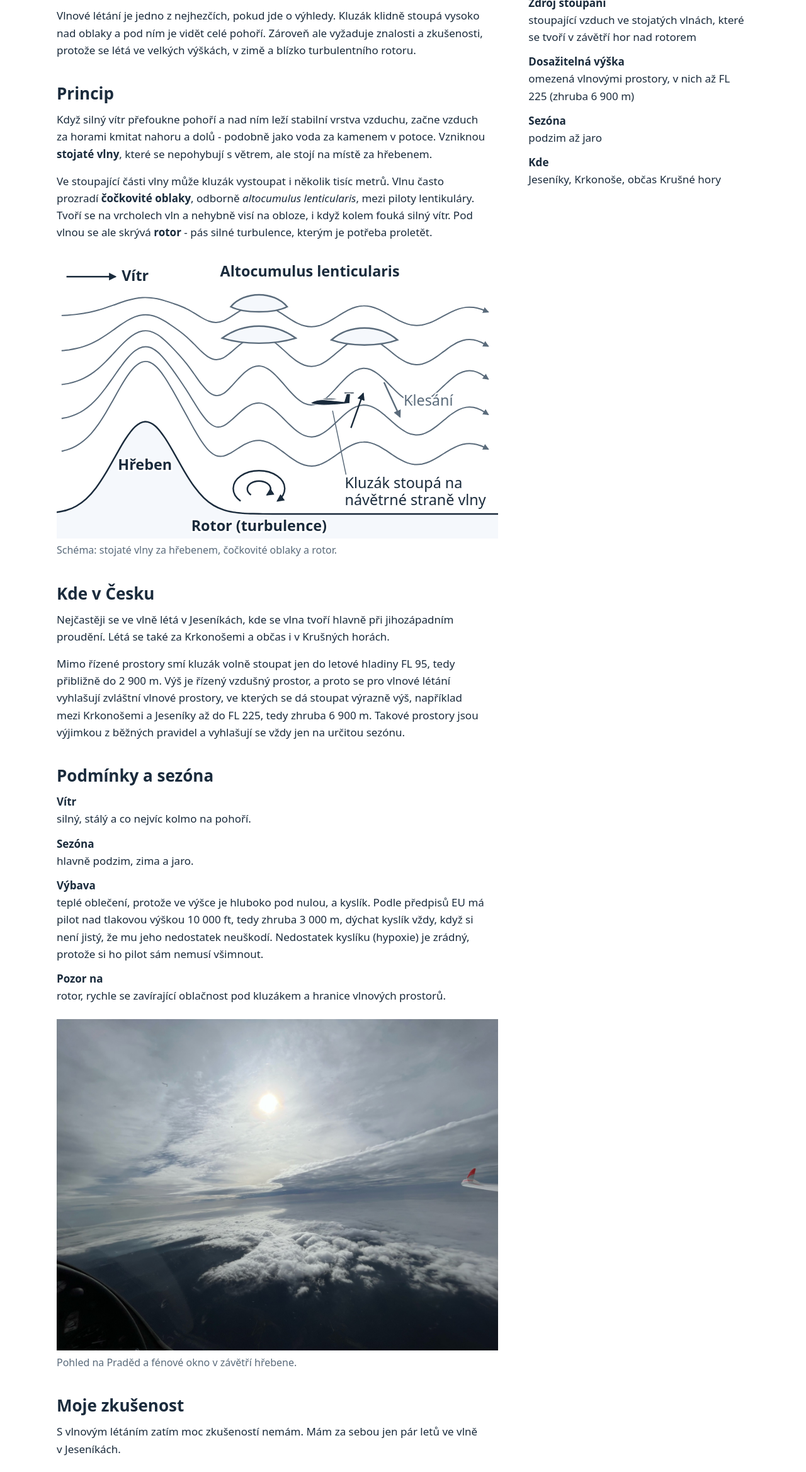
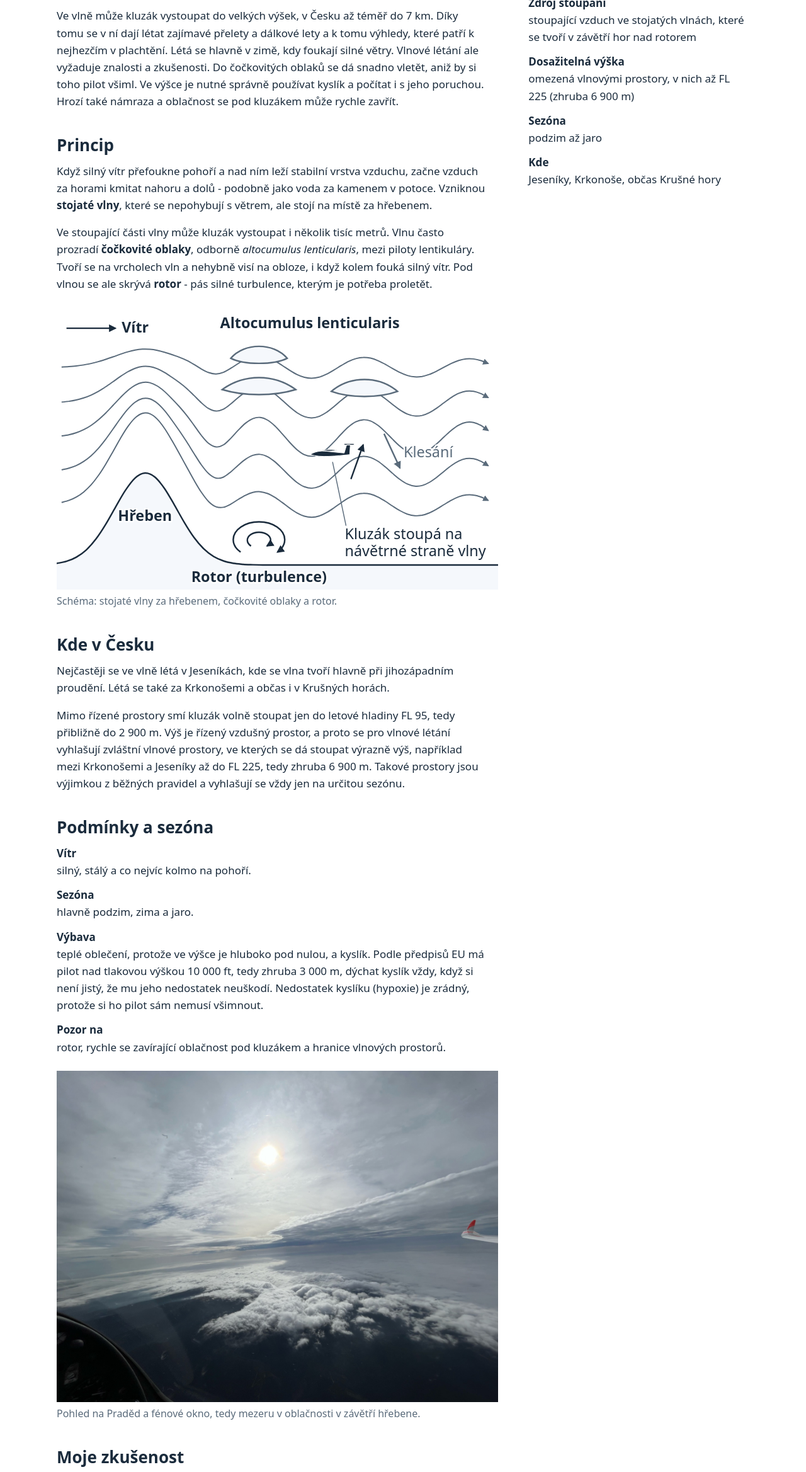
Before and after one commit to stbartos/lift, a plain HTML site: page vlnove-letani.html in a window 1280 px wide. Shown: the part 147-2484 px from the top of the page at 63% size. Drawn offline with Linux system fonts and the light colour scheme.

Commit message:
Vlna: nový úvod a úprava popisků fotek

```diff
--- a/vlnove-letani.html
+++ b/vlnove-letani.html
@@ -29,7 +29,7 @@
   <main id="obsah">
     <article>
       <h1>Vlnové létání</h1>
-      <p>Vlnové létání je jedno z nejhezčích, pokud jde o výhledy. Kluzák klidně stoupá vysoko nad oblaky a pod ním je vidět celé pohoří. Zároveň ale vyžaduje znalosti a zkušenosti, protože se létá ve velkých výškách, v zimě a blízko turbulentního rotoru.</p>
+      <p>Ve vlně může kluzák vystoupat do velkých výšek, v Česku až téměř do 7 km. Díky tomu se v ní dají létat zajímavé přelety a dálkové lety a k tomu výhledy, které patří k nejhezčím v plachtění. Létá se hlavně v zimě, kdy foukají silné větry. Vlnové létání ale vyžaduje znalosti a zkušenosti. Do čočkovitých oblaků se dá snadno vletět, aniž by si toho pilot všiml. Ve výšce je nutné správně používat kyslík a počítat i s jeho poruchou. Hrozí také námraza a oblačnost se pod kluzákem může rychle zavřít.</p>
 
       <section aria-labelledby="princip">
         <h2 id="princip">Princip</h2>
@@ -61,7 +61,7 @@
         </dl>
         <figure>
           <img src="img/slunce-nad-oblacnosti.jpg" alt="Pohled z kokpitu na hřeben Jeseníků s Pradědem pod oblačností. Nad ním se v oblačnosti otvírá mezera (fénové okno), slunce svítí přes závoj vysoké oblačnosti a vpravo je konec křídla." width="1600" height="1200" loading="lazy">
-          <figcaption>Pohled na Praděd a fénové okno v závětří hřebene.</figcaption>
+          <figcaption>Pohled na Praděd a fénové okno, tedy mezeru v oblačnosti v závětří hřebene.</figcaption>
         </figure>
       </section>
 
@@ -70,7 +70,7 @@
         <p>S vlnovým létáním zatím moc zkušeností nemám. Mám za sebou jen pár letů ve vlně v Jeseníkách.</p>
         <figure>
           <img src="img/oblacnost-pres-hreben.jpg" alt="Boční pohled z výšky na horský hřeben, přes který se zleva přelévá bílá oblačnost. Za hřebenem je jasno, nad údolím visí malý obláček a nahoře leží souvislá šedá vrstva mraků." width="1600" height="1370" loading="lazy">
-          <figcaption>Boční pohled na hřeben Jeseníků. Zleva se přes něj přelévá oblačnost (fénová stěna), v závětří je jasno a je vidět i malý rotorový oblak.</figcaption>
+          <figcaption>Boční pohled na hřeben Jeseníků. Zleva se přes něj přelévá oblačnost, v závětří je jasno a je vidět i malý rotorový oblak.</figcaption>
         </figure>
       </section>
     </article>
```
